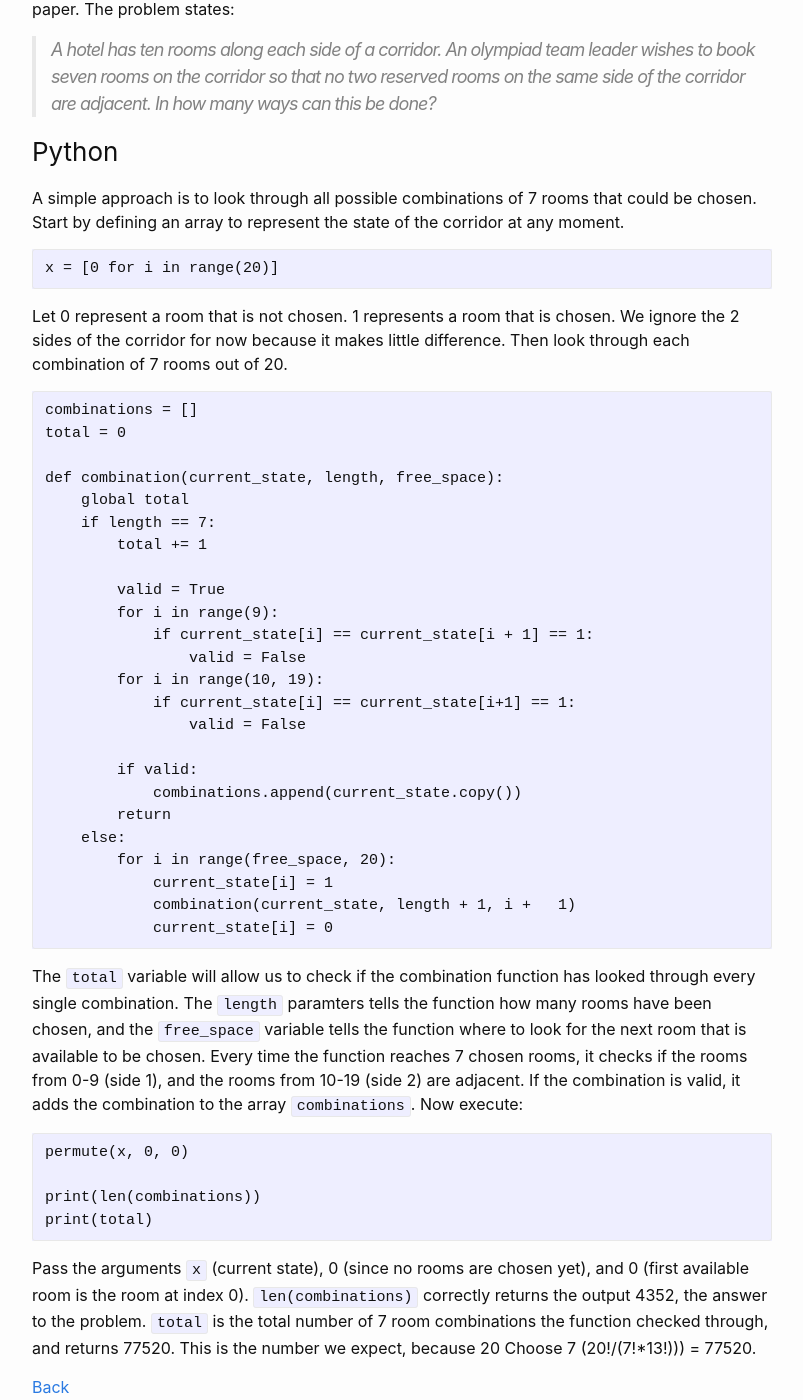
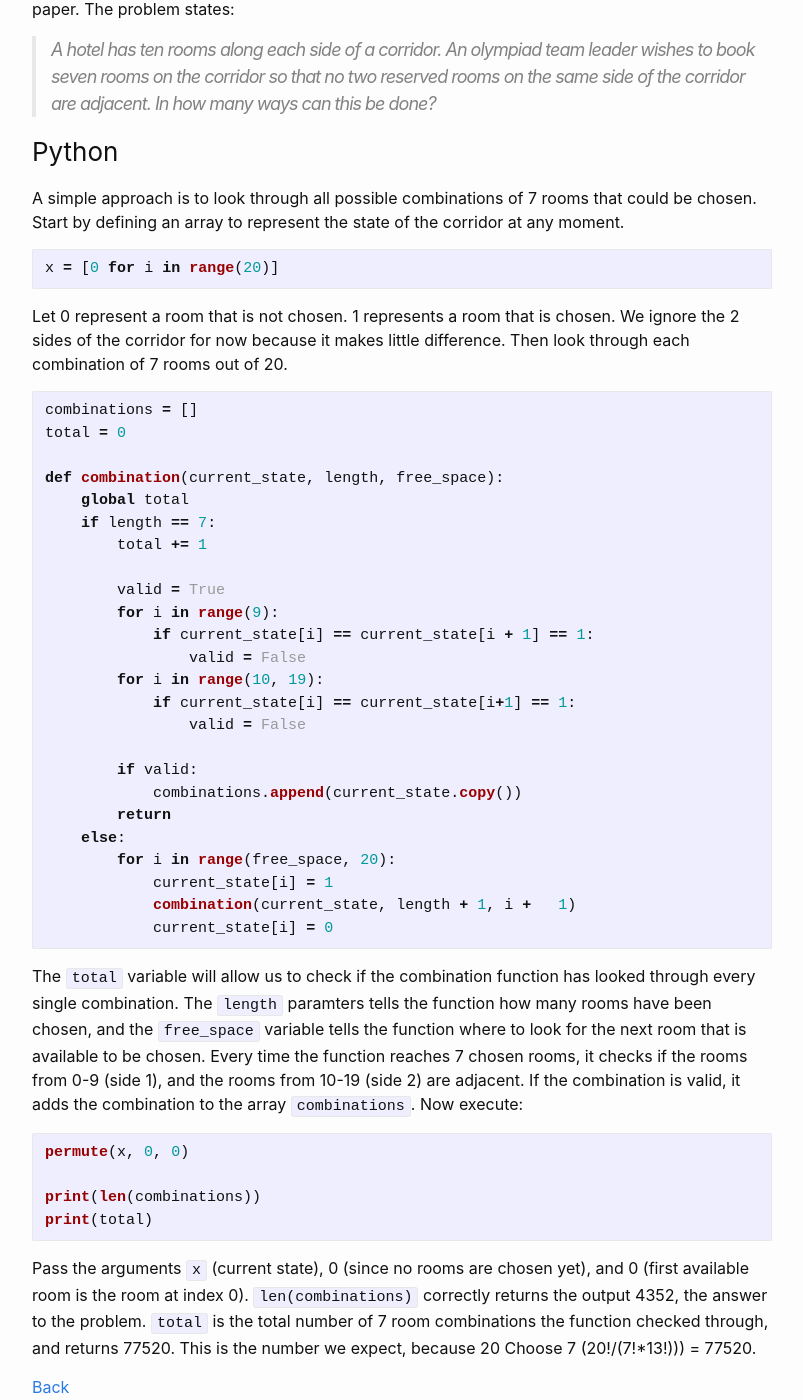
Before and after one commit to Rinnnt/Rinnnt.github.io, a Jekyll site: the page built from _posts/2022-02-12-bmo-2014-problem-3.md, in a window 1280 px wide and 1400 px high, scrolled down 281 px. Shown: the whole window, without its empty margins (238-1041 px from the left). Built offline with Jekyll 4.4.1, drawn with Linux system fonts in a browser that asks for light colours.

Commit message:
Update 2022-02-12-bmo-2014-problem-3.md

````diff
--- a/_posts/2022-02-12-bmo-2014-problem-3.md
+++ b/_posts/2022-02-12-bmo-2014-problem-3.md
@@ -17,14 +17,14 @@ The problem states:
 A simple approach is to look through all possible combinations of 7 rooms that could be chosen.
 Start by defining an array to represent the state of the corridor at any moment.
 
-```
+```python
 x = [0 for i in range(20)]
 ```
 
 Let 0 represent a room that is not chosen. 1 represents a room that is chosen. We ignore the 2 sides of the corridor for now because it makes little difference.
 Then look through each combination of 7 rooms out of 20.
 
-```
+```python
 combinations = []
 total = 0
 
@@ -57,7 +57,7 @@ Every time the function reaches 7 chosen rooms, it checks if the rooms from 0-9
 If the combination is valid, it adds the combination to the array `combinations`.
 Now execute:
 
-```
+```python
 permute(x, 0, 0)
 
 print(len(combinations))
````
